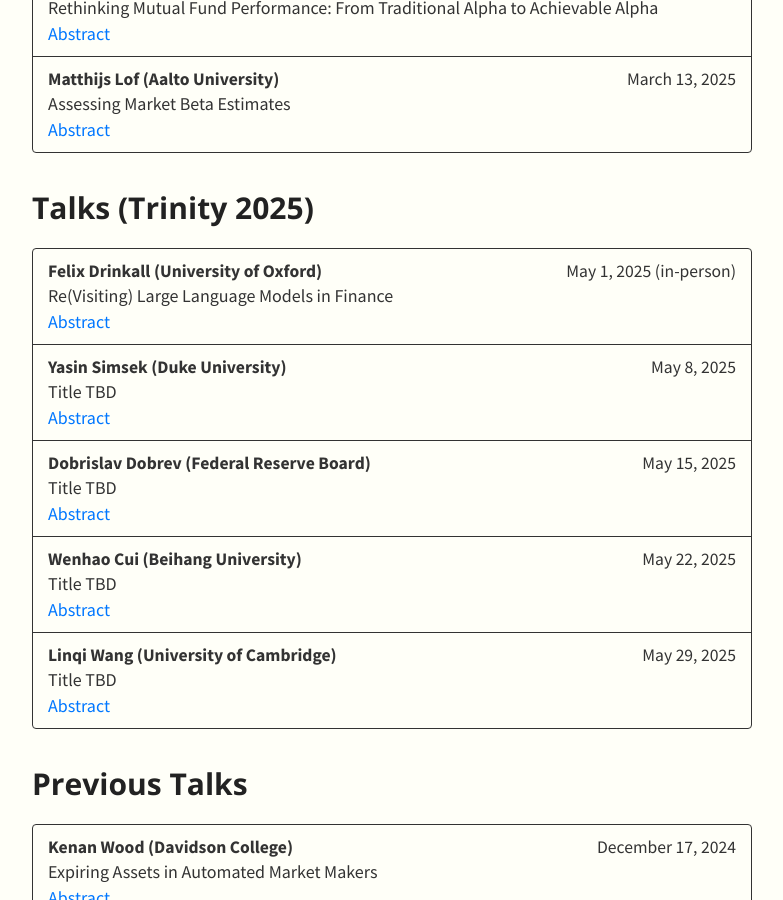
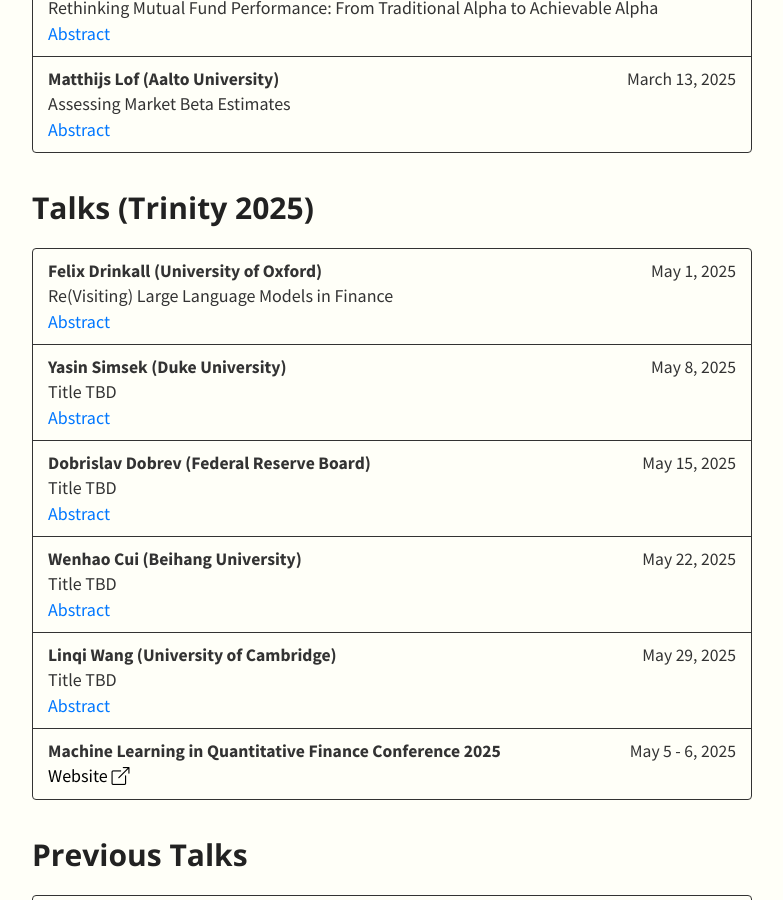
Before and after one commit to SML-Fin/SML-Fin.github.io, a Jekyll site: the page built from index.md, in a window 1280 px wide and 900 px high, scrolled down 999 px. Shown: the whole window, without its empty margins (248-1031 px from the left). Built offline with Jekyll 4.4.1, drawn with Linux system fonts in a browser that asks for light colours; nearby versions of some CDN libraries; our own code applies the rules of GitHub Pages for plain Markdown files.

Commit message:
Update talks.yml

```diff
--- a/_data/talks.yml
+++ b/_data/talks.yml
@@ -29,7 +29,7 @@
 - type: Talks (Trinity 2025)
   members:
     - speaker: Felix Drinkall (University of Oxford)
-      date: May 1, 2025 (in-person)
+      date: May 1, 2025
       title: Re(Visiting) Large Language Models in Finance
       abstract: This study introduces a novel suite of historical large language models (LLMs) pre-trained specifically for accounting and finance, utilising a diverse set of major textual resources. The models are unique in that they are year-specific, spanning from 2007 to 2023, effectively eliminating look-ahead bias, a limitation present in other LLMs. Empirical analysis reveals that, in trading, these specialised models outperform much larger models, including the state-of-the-art LLaMA 1, 2, and 3, which are approximately 50 times their size. The findings are further validated through a range of robustness checks, confirming the superior performance of these LLMs.
     - speaker: Yasin Simsek (Duke University)
@@ -48,6 +48,11 @@
       date: May 29, 2025
       title: Title TBD
       abstract: TBD
+    - speaker: Machine Learning in Quantitative Finance Conference 2025
+      date: May 5 - 6, 2025
+      title: Website
+      link: https://oxford-man.ox.ac.uk/event/machine-learning-in-quantitative-finance-conference-2025/
+
 
 - type: Previous Talks
   members:
```
